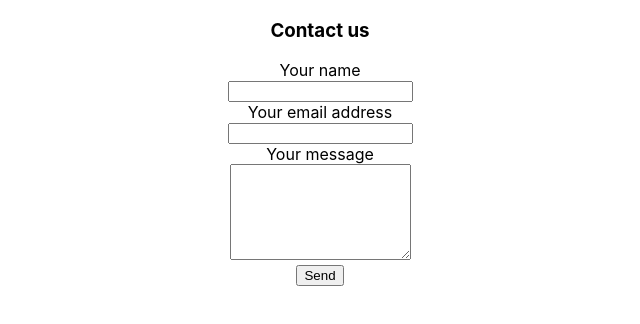
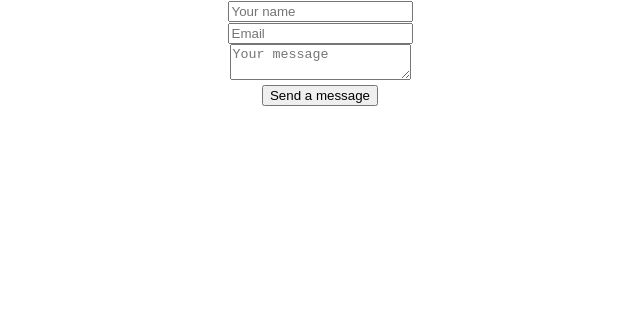
Before and after one commit to lindsay-henderson/paint-all-the-dogs, a React (Create React App) app: page /contact in a window 1280 px wide. Shown: the top 324 px of the page, without its empty margins (320-960 px from the left). Built offline with nearby package versions, Linux system fonts and the light colour scheme.

Commit message:
one more form

```diff
--- a/src/components/ContactForm.jsx
+++ b/src/components/ContactForm.jsx
@@ -1,84 +1,67 @@
+import React, { useState } from "react";
+
+const FORM_ENDPOINT = 'https://public.herotofu.com/v1/09bac3c0-7f1c-11ed-b38f-a1ed22f366b1'
+
 export const ContactForm = () => {
+  const [submitted, setSubmitted] = useState(false);
+  const handleSubmit = () => {
+    setTimeout(() => {
+      setSubmitted(true);
+    }, 100);
+  };
 
-return(
-<>
-    <h3>Contact us</h3>
-    <form id="fcf-form-id" class="fcf-form-class" method="post" action="contact-form-process.php">
-      <label for="Name" class="fcf-label">Your name</label>
-      <div class="fcf-input-group">
-        <input type="text" id="Name" name="Name" class="fcf-form-control" required/>
+  if (submitted) {
+    return (
+      <>
+        <div className="text-2xl">Thank you!</div>
+        <div className="text-md">We'll be in touch soon.</div>
+      </>
+    );
+  }
+
+  return (
+    <form
+      action={FORM_ENDPOINT}
+      onSubmit={handleSubmit}
+      method="POST"
+      target="_blank"
+    >
+      <div className="mb-3 pt-0">
+        <input
+          type="text"
+          placeholder="Your name"
+          name="name"
+          className="px-3 py-3 placeholder-gray-400 text-gray-600 relative bg-white bg-white rounded text-sm border-0 shadow outline-none focus:outline-none focus:ring w-full"
+          required
+        />
       </div>
-      <div class="fcf-form-group">
-        <label for="Email" class="fcf-label">Your email address</label>
-        <div class="fcf-input-group">
-          <input type="email" id="Email" name="Email" class="fcf-form-control" required/>
-        </div>
-        <div class="fcf-form-group">
-          <label for="Message" class="fcf-label">Your message</label>
-          <div class="fcf-input-group">
-            <textarea id="Message" name="Message" class="fcf-form-control" rows="6" maxlength="3000" required></textarea>
-          </div>
-        </div>
-        <div class="fcf-form-group">
-          <button type="submit" id="fcf-button" class="fcf-btn fcf-btn-primary fcf-btn-lg fcf-btn-block">Send</button>
-        </div>
+      <div className="mb-3 pt-0">
+        <input
+          type="email"
+          placeholder="Email"
+          name="email"
+          className="px-3 py-3 placeholder-gray-400 text-gray-600 relative bg-white bg-white rounded text-sm border-0 shadow outline-none focus:outline-none focus:ring w-full"
+          required
+        />
+      </div>
+      <div className="mb-3 pt-0">
+        <textarea
+          placeholder="Your message"
+          name="message"
+          className="px-3 py-3 placeholder-gray-400 text-gray-600 relative bg-white bg-white rounded text-sm border-0 shadow outline-none focus:outline-none focus:ring w-full"
+          required
+        />
+      </div>
+      <div className="mb-3 pt-0">
+        <button
+          className="bg-blue-500 text-white active:bg-blue-600 font-bold uppercase text-sm px-6 py-3 rounded shadow hover:shadow-lg outline-none focus:outline-none mr-1 mb-1 ease-linear transition-all duration-150"
+          type="submit"
+        >
+          Send a message
+        </button>
       </div>
     </form>
-</>
-)}
+  );
+};
 
-
-// <form method="POST" action="/https://formspree.io/f/xoqzajpp" enctype="multipart/form-data">
-//   <label for="name">Full Name</label>
-//   <input id="name" type="text" name="name"
-//   // pattern="[A-Z//a-z]+"
-//   required/>
-
-//   <label for="email">Email Address</label>
-//   <input id="email" type="email" name="email" required/>
-
-//   <label for="message">Message</label>
-//   <textarea id="message" name="message" required></textarea>
-
-//   <button type="submit">Submit</button>
-// </form>
-
-
-// import React from 'react';
-// import { useForm, ValidationError } from '@formspree/react';
-
-// export const ContactForm = () =>  {
-//   const [state, handleSubmit] = useForm("https://formspree.io/f/xoqzajpp");
-//   if (state.succeeded) {
-//       return <p>Thanks for joining!</p>;
-//   }
-//   return (
-//       <form onSubmit={handleSubmit}>
-//       <label htmlFor="email">
-//         Email Address
-//       </label>
-//       <input
-//         id="email"
-//         type="email"
-//         name="email"
-//       />
-//       <ValidationError
-//         prefix="Email"
-//         field="email"
-//         errors={state.errors}
-//       />
-//       <textarea
-//         id="message"
-//         name="message"
-//       />
-//       <ValidationError
-//         prefix="Message"
-//         field="message"
-//         errors={state.errors}
-//       />
-//       <button type="submit" disabled={state.submitting}>
-//         Submit
-//       </button>
-//     </form>
-//   );
-// }
+export default ContactForm;
```
Also changed, not shown: 1 other file (tests, documents, lock files or other folders).
